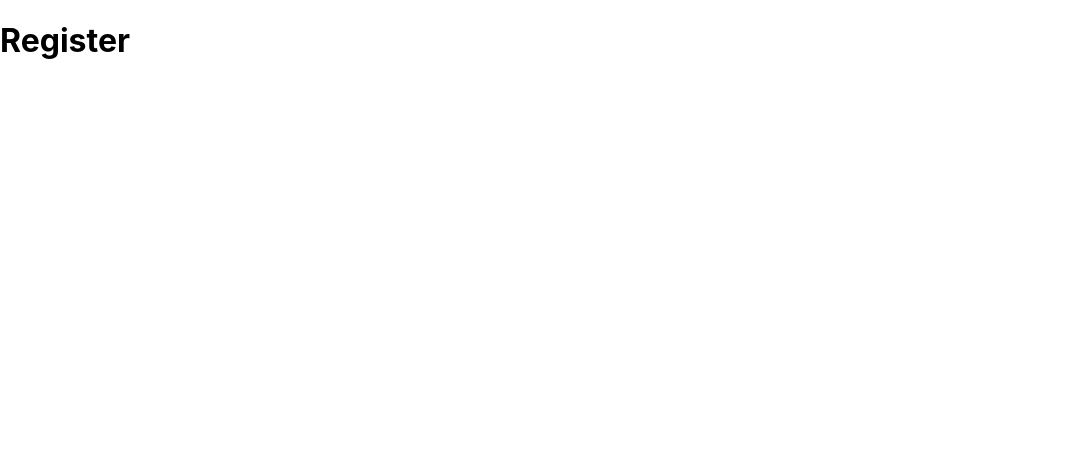
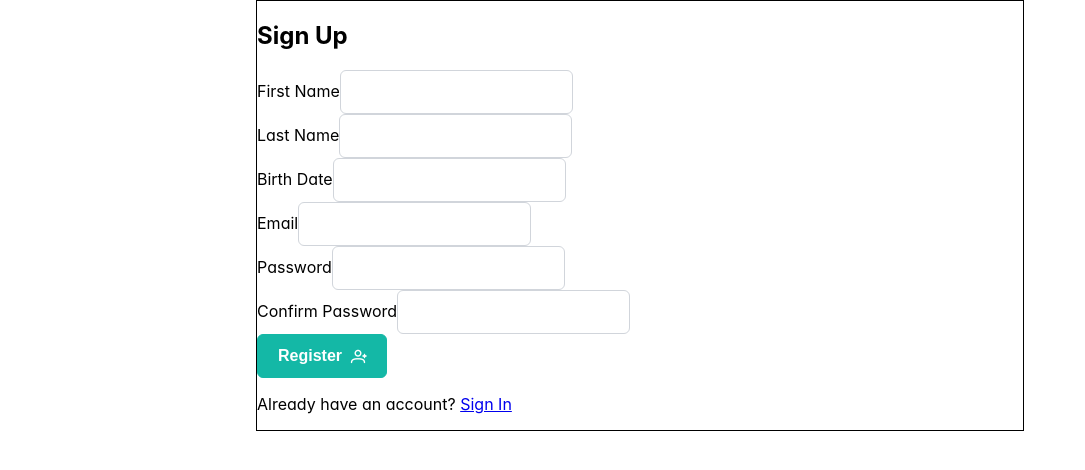
Before and after one commit to crlsdlgdkruger/flatfinder, a React (Create React App) app: page /register in a window 1280 px wide. Shown: the top 470 px of the page, without its empty margins (0-1085 px from the left). Built offline with nearby package versions, Linux system fonts and the light colour scheme; a web font is replaced by a local one.

Commit message:
add register

```diff
--- a/src/pages/login/Login.jsx
+++ b/src/pages/login/Login.jsx
@@ -1,5 +1,4 @@
 import { Button } from 'primereact/button';
-import { FloatLabel } from 'primereact/floatlabel';
 import { InputText } from 'primereact/inputtext';
 import "./login.css"
 
@@ -8,15 +7,23 @@ export const Login = () => {
     <div className='login-container'>
       <div className=''>
         <h2>Sign In</h2>
-        <FloatLabel>
-          <InputText id="email" value={""} onChange={(e) => { }} />
+
+        {/* email input*/}
+        <div>
           <label htmlFor="email">Email</label>
-        </FloatLabel>
-        <FloatLabel>
-          <InputText id="password" value={""} onChange={(e) => { }} />
+          <InputText id="email" value={""} onChange={(e) => { }} type='email' />
+        </div>
+
+        {/* password input */}
+        <div>
           <label htmlFor="password">Password</label>
-        </FloatLabel>
+          <InputText id="password" value={""} onChange={(e) => { }} type='password' />
+        </div>
+
+        {/* login button */}
         <Button icon="pi pi-sign-in" label="Login" iconPos="right" />
+
+        {/* redirect link */}
         <p>Don't have an account yet? <a href='/register' className='redirect-link'>Sign Up</a></p>
       </div>
     </div>
--- a/src/pages/register/Register.jsx
+++ b/src/pages/register/Register.jsx
@@ -1,7 +1,56 @@
+import { Button } from 'primereact/button';
+import { InputText } from 'primereact/inputtext';
+import { Calendar } from 'primereact/calendar';
+import "./register.css"
+
 export const Register = () => {
   return (
-    <div>
-      <h1>Register</h1>
+    <div className='register-container'>
+      <div className=''>
+        <h2>Sign Up</h2>
+
+        {/* First name input */}
+        <div>
+          <label htmlFor="first-name">First Name</label>
+          <InputText id="first-name" value={""} onChange={(e) => { }} type='text' />
+        </div>
+
+        {/* last name input */}
+        <div>
+          <label htmlFor="last-name">Last Name</label>
+          <InputText id="last-name" value={""} onChange={(e) => { }} type='text' />
+        </div>
+
+        {/* birth date input */}
+        <div>
+          <label htmlFor="birth-date">Birth Date</label>
+          <Calendar id="birth-date" value={""} onChange={(e) => { }} dateFormat="dd/mm/yy" />
+        </div>
+
+        {/* email input */}
+        <div>
+          <label htmlFor="email">Email</label>
+          <InputText id="email" value={""} onChange={(e) => { }} type='email' />
+        </div>
+
+        {/* password input */}
+        <div>
+          <label htmlFor="password">Password</label>
+          <InputText id="password" value={""} onChange={(e) => { }} type='password' />
+        </div>
+
+        {/* confirm password input */}
+        <div>
+          <label htmlFor="confirm-password">Confirm Password</label>
+          <InputText id="confirm-password" value={""} onChange={(e) => { }} type='password' />
+        </div>
+
+        {/* register button  */}
+        <Button icon="pi pi-user-plus" label="Register" iconPos="right" />
+
+        {/* redirect link */}
+        <p>Already have an account? <a href='/login' className='redirect-link'>Sign In</a></p>
+      </div>
     </div>
   )
 }
--- /dev/null
+++ b/src/pages/register/register.css
@@ -0,0 +1,5 @@
+.register-container {
+  width: 60%;
+  border: 1px solid black;
+  margin: 0 auto;
+}
```
